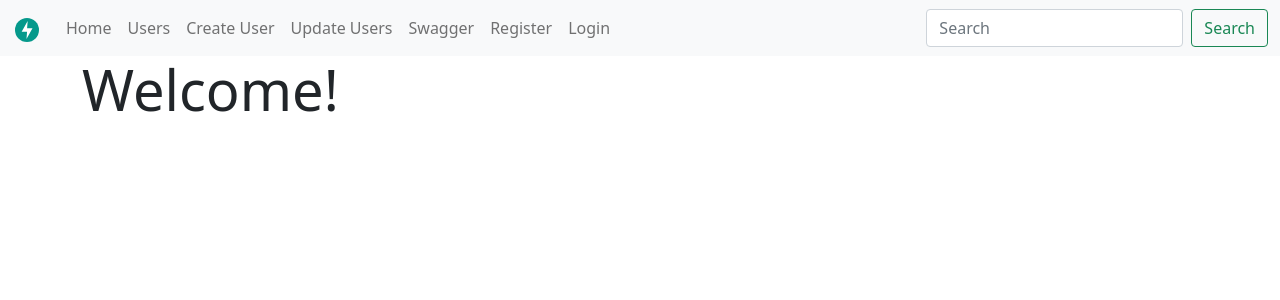
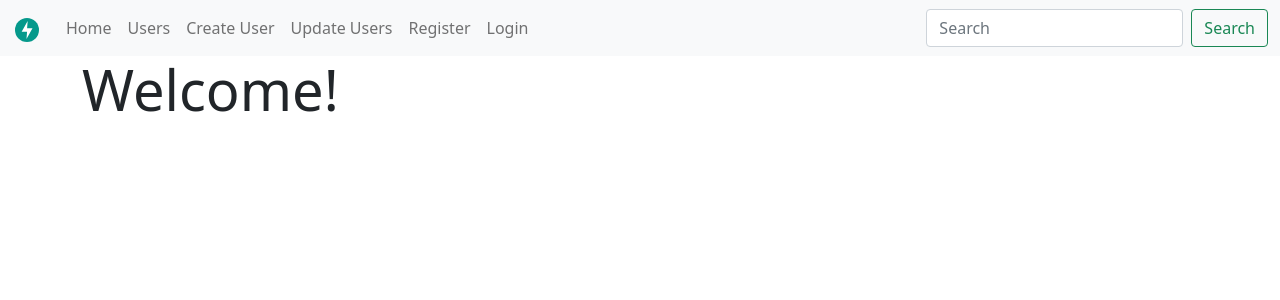
Before and after one commit to ciganeshima/UserApp, a FastAPI app: page / in a window 1280 px wide. Shown: the top 300 px of the page. Run offline with FastAPI, Linux system fonts and the light colour scheme.

Commit message:
delete swagger

```diff
--- a/backend/templates/components/navbar.html
+++ b/backend/templates/components/navbar.html
@@ -21,9 +21,6 @@
                 <li class="nav-item">
                     <a class="nav-link users" aria-current="page" href="http://127.0.0.1:8000/users/delete">Update Users</a>
                 </li>
-                <li class="nav-item">
-                    <a class="nav-link swagger" href="http://127.0.0.1:8000/docs#/">Swagger</a>
-                </li>
                  <li class="nav-item">
                     <a class="nav-link register" href="http://127.0.0.1:8000/register/">Register</a>
                 </li>
```
